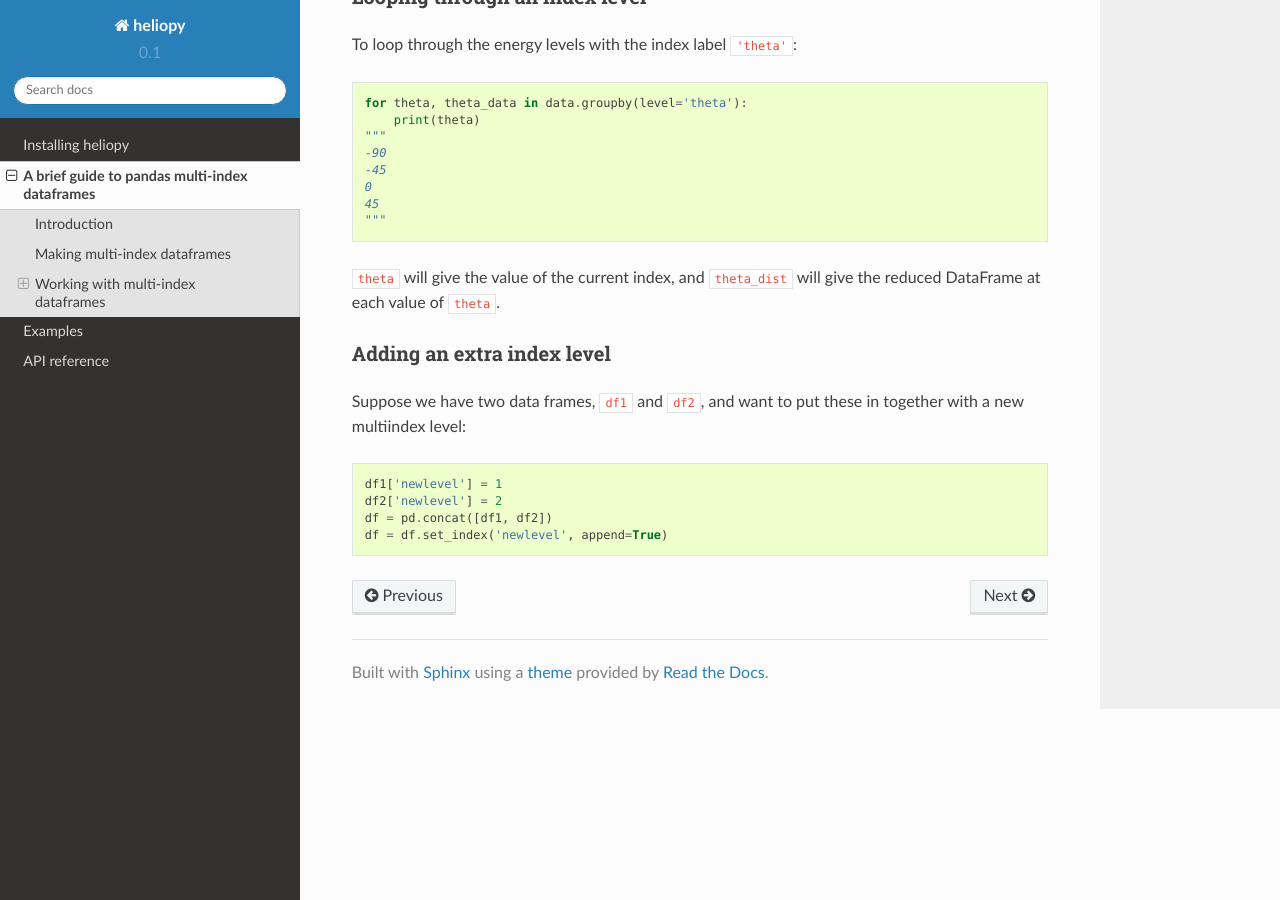
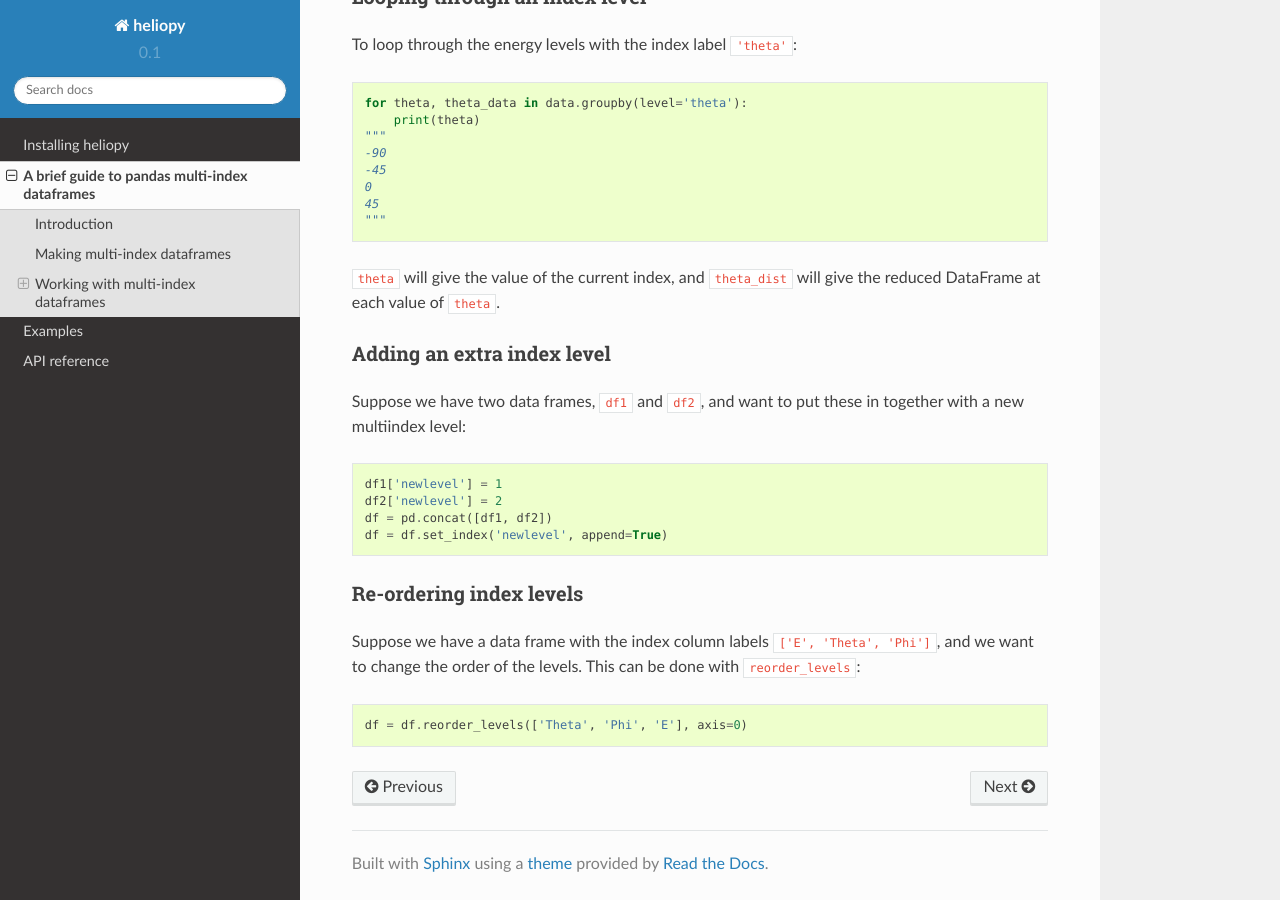
Before and after one commit to heliopython/heliopy, a Sphinx documentation site: the page built from doc/source/multiindex.rst, in a window 1280 px wide and 900 px high, scrolled down 1253 px. Built offline with Sphinx 7.4.7 and the Read the Docs theme 2.0.0, drawn with Linux system fonts in a browser that asks for light colours.

Commit message:
Add re-ordering docs

```diff
--- a/doc/source/multiindex.rst
+++ b/doc/source/multiindex.rst
@@ -58,3 +58,11 @@ together with a new multiindex level::
     df2['newlevel'] = 2
     df = pd.concat([df1, df2])
     df = df.set_index('newlevel', append=True)
+
+Re-ordering index levels
+========================
+Suppose we have a data frame with the index column labels
+``['E', 'Theta', 'Phi']``, and we want to change the order of the levels.
+This can be done with ``reorder_levels``::
+
+    df = df.reorder_levels(['Theta', 'Phi', 'E'], axis=0)
```
